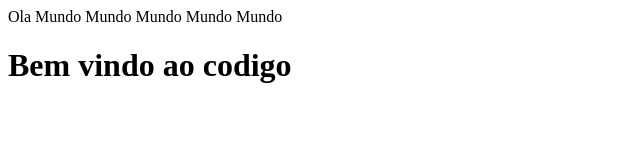
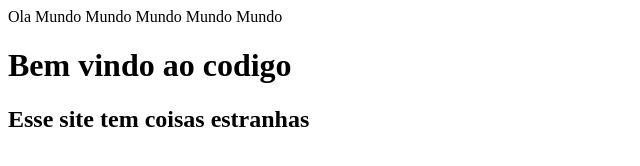
Before and after one commit to rannyer/meuPrimeiroRep, a plain HTML site: page index.html in a window 1280 px wide. Shown: the whole page, without its empty margins (0-640 px from the left). Drawn offline with Linux system fonts and the light colour scheme.

Commit message:
adicionei um <h2>

```diff
--- a/index.html
+++ b/index.html
@@ -1,2 +1,3 @@
 Ola Mundo Mundo Mundo Mundo Mundo
 <h1>Bem vindo ao codigo </h1>
+<h2>Esse site tem coisas estranhas</h2>
```
